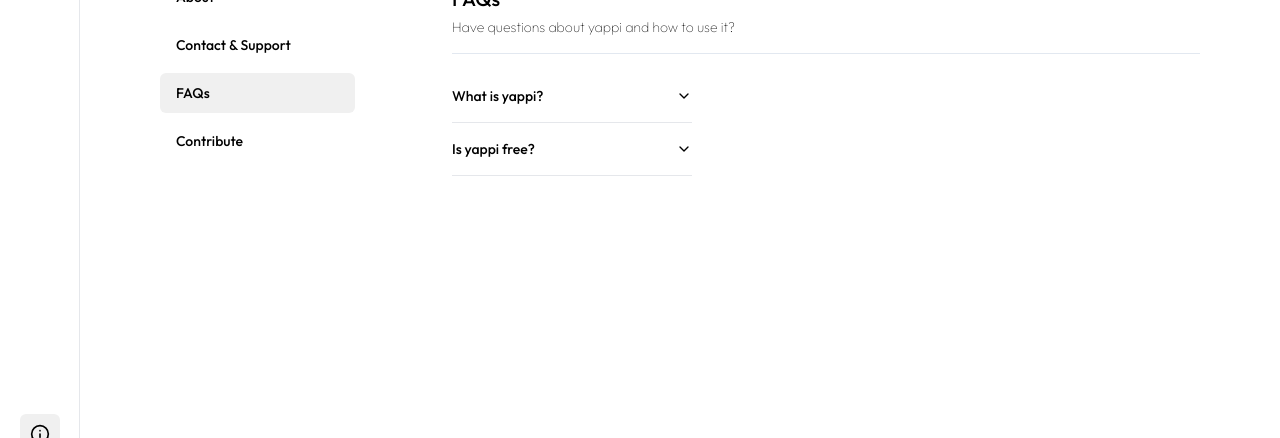
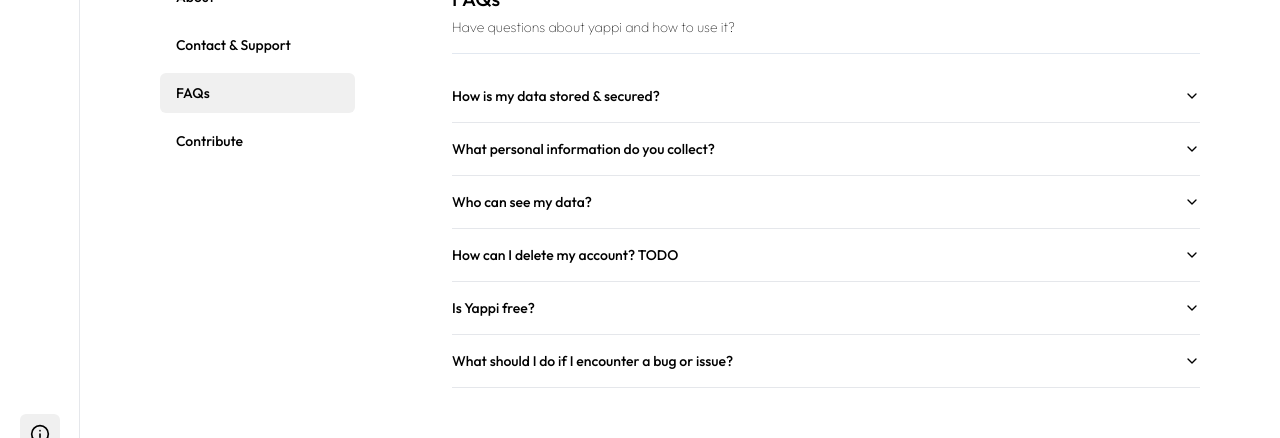
Before and after one commit to 24FSIIT16/dear-dev-frontend, a Next.js app: page /about/FAQ in a window 1280 px wide. Shown: the part 250-688 px from the top of the page. Built offline with nearby package versions, Linux system fonts and the light colour scheme; no server answers.

Commit message:
DEAR-123 add FAQ

```diff
--- a/app/(main)/about/components/FAQAccordion.tsx
+++ b/app/(main)/about/components/FAQAccordion.tsx
@@ -2,14 +2,65 @@
 import * as React from 'react';
 
 const FAQAccordion: React.FC = () => (
-  <Accordion type="multiple" className="text-md w-60 font-thin">
+  <Accordion type="multiple" className="text-md w-160 font-thin">
     <AccordionItem value="item-1">
-      <AccordionTrigger>What is yappi?</AccordionTrigger>
-      <AccordionContent>Blablabla...</AccordionContent>
+      <AccordionTrigger>How is my data stored & secured?</AccordionTrigger>
+      <AccordionContent>
+        We prioritize your data security by implementing industry-standard encryption protocols. Our servers are secured
+        with the latest security measures, including firewalls, regular security audits, and monitoring to ensure your
+        data is protected.
+      </AccordionContent>
     </AccordionItem>
+
     <AccordionItem value="item-2">
-      <AccordionTrigger>Is yappi free?</AccordionTrigger>
-      <AccordionContent>Blablabla...</AccordionContent>
+      <AccordionTrigger>What personal information do you collect?</AccordionTrigger>
+      <AccordionContent>
+        We collect only the information necessary to provide our services, such as your name, email address, happiness
+        scores, and usage data.
+      </AccordionContent>
+    </AccordionItem>
+
+    <AccordionItem value="item-3">
+      <AccordionTrigger>Who can see my data?</AccordionTrigger>
+      <AccordionContent>
+        Your data is private and only accessible to you. Your submissions will be aggregated at the team level and
+        shared within the team. At no time will we share detailed personal information that can be used to connect you
+        to the team averages. We do not share your personal data with third parties without your consent. Our team
+        follows strict privacy protocols to ensure your information remains confidential.
+      </AccordionContent>
+    </AccordionItem>
+
+    <AccordionItem value="item-4">
+      <AccordionTrigger>How can I delete my account? TODO</AccordionTrigger>
+      <AccordionContent>
+        To delete your account, please contact the server admins or host via our Discord channel. Once deleted, all your
+        data will be permanently removed from our servers. If you need assistance, please contact our support team.{' '}
+        <br />
+        or : <br />
+        To delete your account, go to your account settings and follow the instructions for account deletion. Once
+        deleted, all your data will be permanently removed from our servers. If you need assistance, please contact our
+        support team.
+      </AccordionContent>
+    </AccordionItem>
+
+    <AccordionItem value="item-5">
+      <AccordionTrigger>Is Yappi free?</AccordionTrigger>
+      <AccordionContent>Yes, our service is free for all users.</AccordionContent>
+    </AccordionItem>
+
+    <AccordionItem value="item-6">
+      <AccordionTrigger>What should I do if I encounter a bug or issue?</AccordionTrigger>
+      <AccordionContent>
+        If you experience any bugs or issues, please report them to our support team via our{' '}
+        <a href="about/contact" className="text-blue-600 hover:underline">
+          Contact & Support page
+        </a>{' '}
+        page or{' '}
+        <a href="https://discord.gg/XhsmFHnhBF" className="text-blue-600 hover:underline">
+          Discord channel
+        </a>{' '}
+        . Provide as much detail as possible so we can address the problem quickly and effectively.
+      </AccordionContent>
     </AccordionItem>
   </Accordion>
 );
--- a/app/(main)/getting-started/page.tsx
+++ b/app/(main)/getting-started/page.tsx
@@ -46,7 +46,7 @@
       <ul className="list-disc pl-5 text-sm font-light">
         <li>
           <strong>Profile Settings:</strong> Update your personal information and preferences in the{' '}
-          <a href="/settings/FAQ" className="text-blue-600 hover:underline">
+          <a href="/settings" className="text-blue-600 hover:underline">
             settings menu
           </a>{' '}
           .
```
